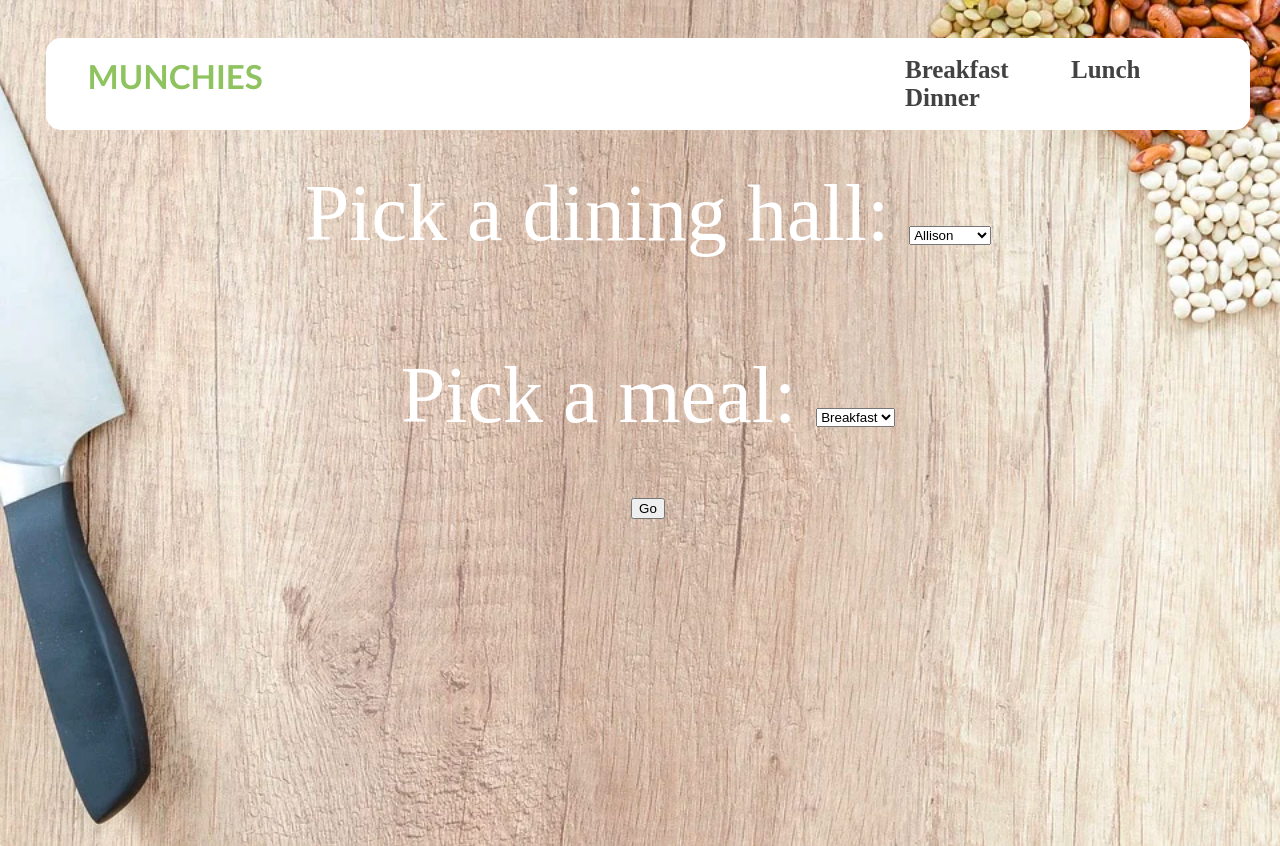
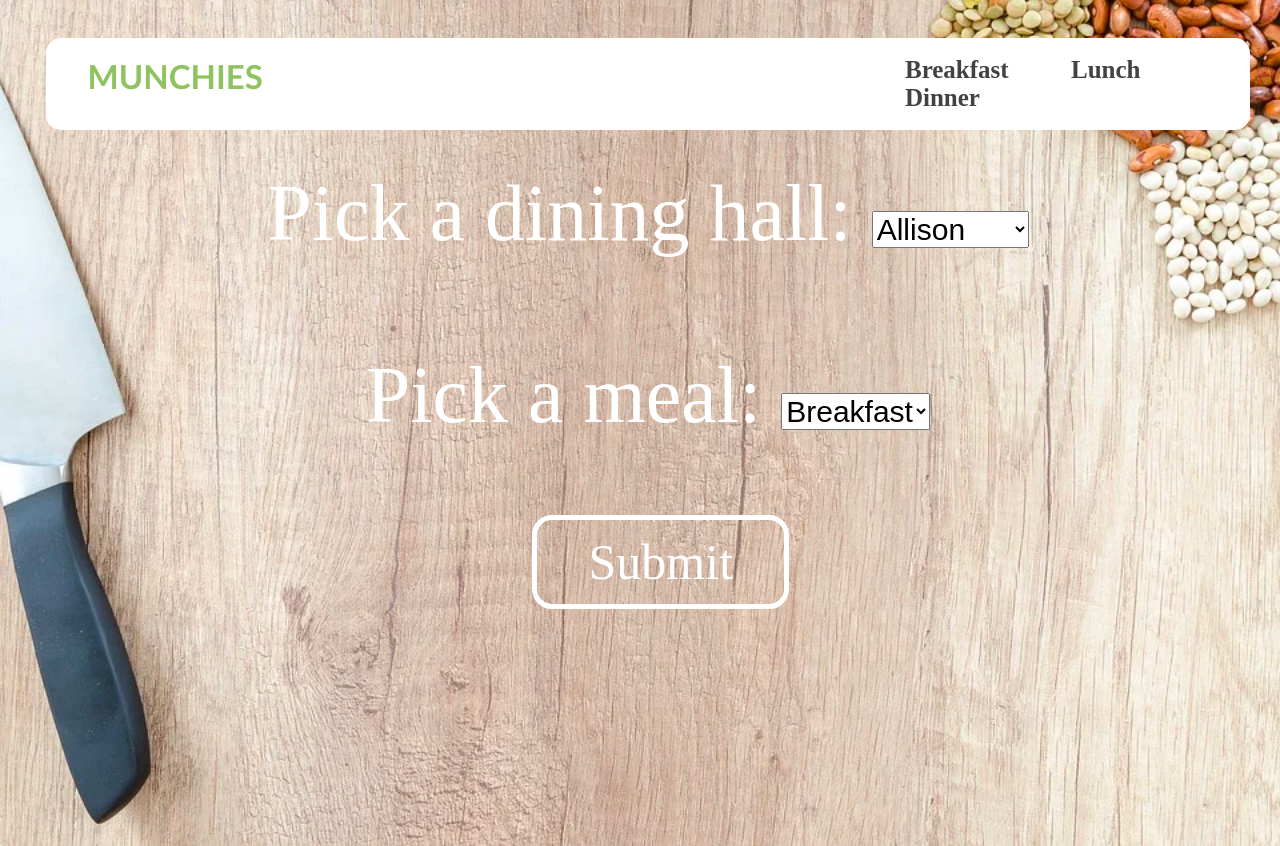
Before and after one commit to amamywang/wildhacks-project, a Flask app: page / in a window 1280 px wide. Run offline with Flask 2, Linux system fonts and the light colour scheme; parts of the project's set-up code (start-up, migrations or seed data) failed here and were passed over.

Commit message:
its five o clock am

```diff
--- a/static/css/home.css
+++ b/static/css/home.css
@@ -62,7 +62,11 @@ img {
     z-index: 2;
 }
 
-#dropdown {
+#dropdown1 {
+    font-size: 30px;
+}
+
+#dropdown2 {
     font-size: 30px;
     margin-bottom: 6%;
 }
--- a/templates/breakfast.html
+++ b/templates/breakfast.html
@@ -15,7 +15,7 @@
   </div>
 
     <header>
-            <h1 id="select-instruct">SELECT MUNCHIES</h1>
+            <h1 id="select-instruct">SELECT BREAKFAST LEFTOVERS:</h1>
     </header>
 
     <main>
--- a/templates/dinner.html
+++ b/templates/dinner.html
@@ -15,7 +15,7 @@
 </div>
 
     <header>
-            <h1 id="web-head">Select leftover foods: </h1>
+            <h1 id="web-head">SELECT DINNER LEFTOVERS:</h1>
     </header>
 
     <main>
--- a/templates/home.html
+++ b/templates/home.html
@@ -45,7 +45,7 @@
             </select>
             <div class="row">
                 <!-- NEED TO FIX IN FLASK -->
-                <input type=button value="Go" onclick="goToNewPage(document.dropdown2)">
+                <input type=button id="bttn" value="Submit" onclick="goToNewPage(document.dropdown2)">
             </div>
             </form>
         </article>
--- a/templates/lunch.html
+++ b/templates/lunch.html
@@ -15,7 +15,7 @@
 </div>
 
     <header>
-            <h1 id="web-head">Select leftover foods: </h1>
+            <h1 id="select-instruct">SELECT LUNCH LEFTOVERS: </h1>
     </header>
 
     <main>
```
